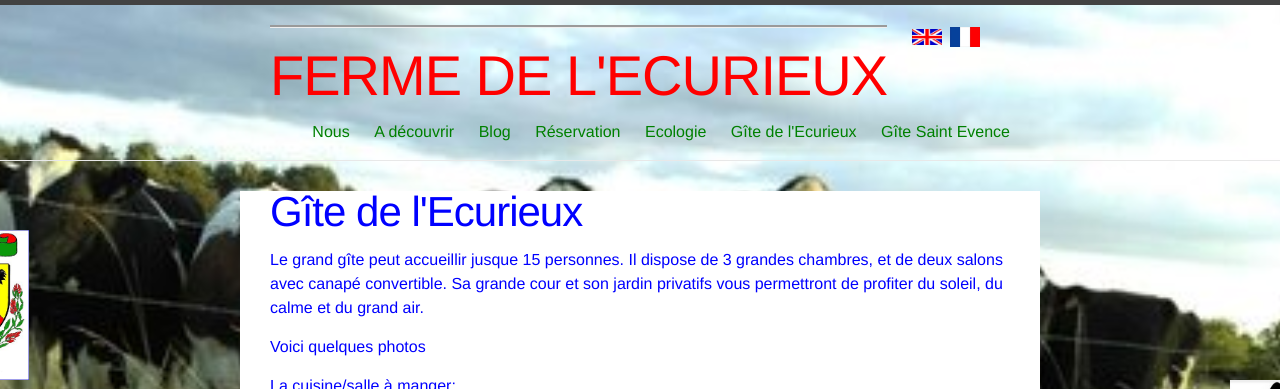
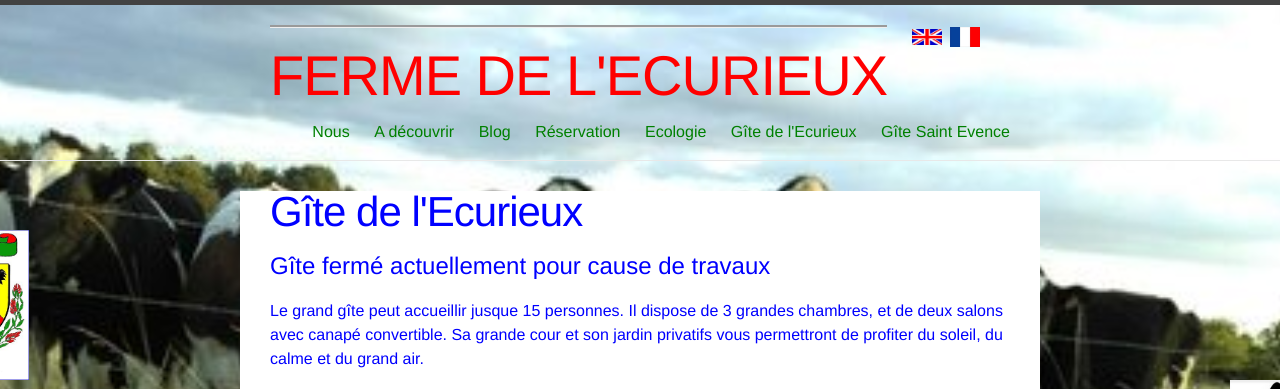
Before and after one commit to cltpr/cltpr.github.io, a Jekyll site: the page built from grandGite_fr.md, in a window 1280 px wide and 900 px high, cut to the strip 0-389 px from the top of the window. Built offline with Jekyll 4.4.1, drawn with Linux system fonts in a browser that asks for light colours.

Commit message:
20201206-2

```diff
--- a/grandGite_fr.md
+++ b/grandGite_fr.md
@@ -7,6 +7,8 @@ link: presentation
 lang: fr
 ---
 
+Gîte fermé actuellement pour cause de travaux
+=============================================
 
 Le grand gîte peut accueillir jusque 15 personnes. Il dispose de 3 grandes chambres, et de deux salons avec canapé convertible. Sa grande cour et son jardin privatifs vous permettront de profiter du soleil, du calme et du grand air.
 
```
